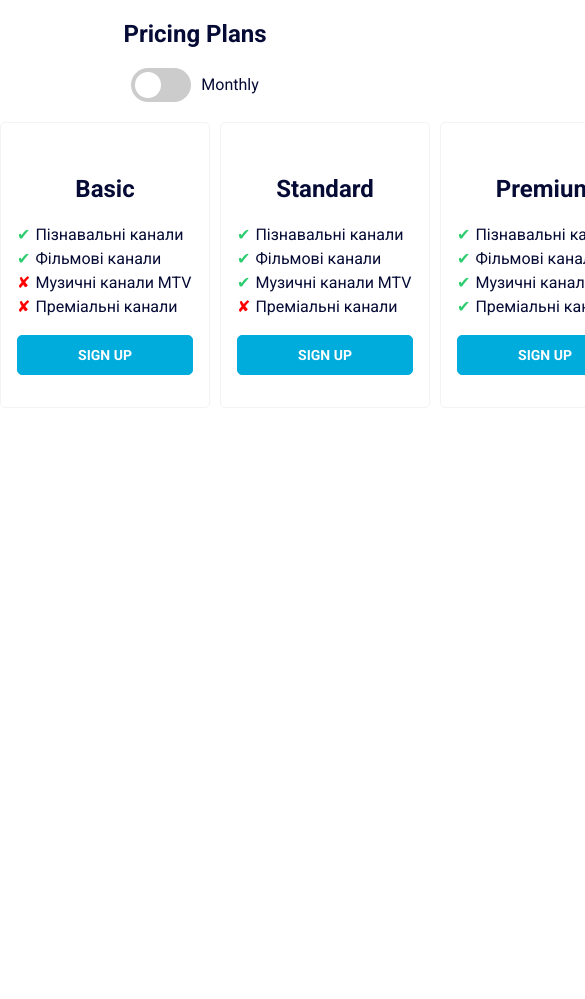
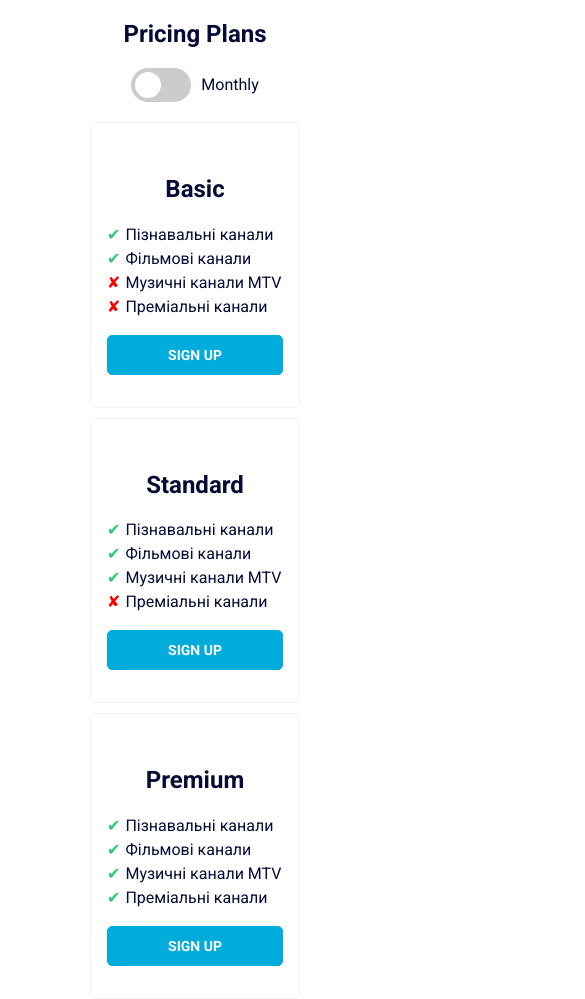
Before and after one commit to annak1104/annak1104-pricing_comparison_table, a website: page src/index.html in a window 390 px wide. Shown: the top 999 px of the page, 585 px wide, since content can reach past the window. Before the commit the page ends 864 px from the top, so only its background shows below. Drawn offline with Linux system fonts and the light colour scheme.

Commit message:
feat: add media queries for tablet and mobile version

```diff
--- a/src/styles/mixins.scss
+++ b/src/styles/mixins.scss
@@ -1,3 +1,15 @@
 @mixin text-center {
   text-align: center;
 }
+
+@mixin onTablet {
+  @media (max-width: 674px) {
+    @content;
+  }
+}
+
+@mixin onMobile {
+  @media (max-width: 436px) {
+    @content;
+  }
+}
--- a/src/styles/style.scss
+++ b/src/styles/style.scss
@@ -24,5 +24,14 @@ body {
     max-width: 1000px;
     margin: 0 auto;
     gap: 10px;
+
+    @include onTablet {
+      flex-wrap: wrap;
+    }
+
+    @include onMobile {
+      flex-direction: column;
+      align-items: center;
+    }
   }
 }
```
Also changed, not shown: src/styles/style.css, 1 other file.
